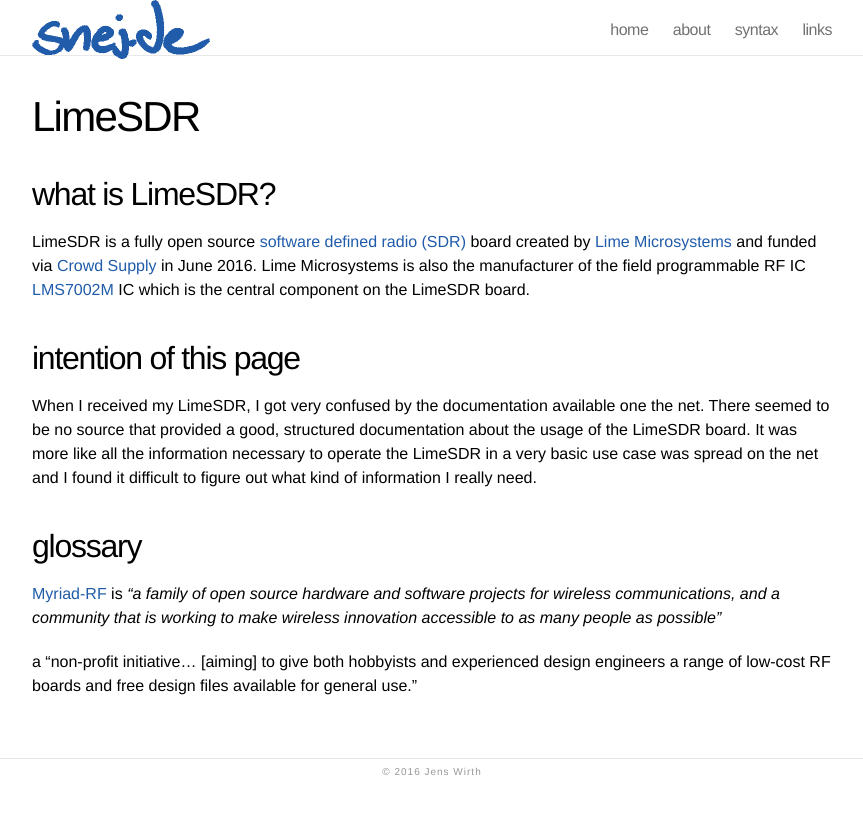
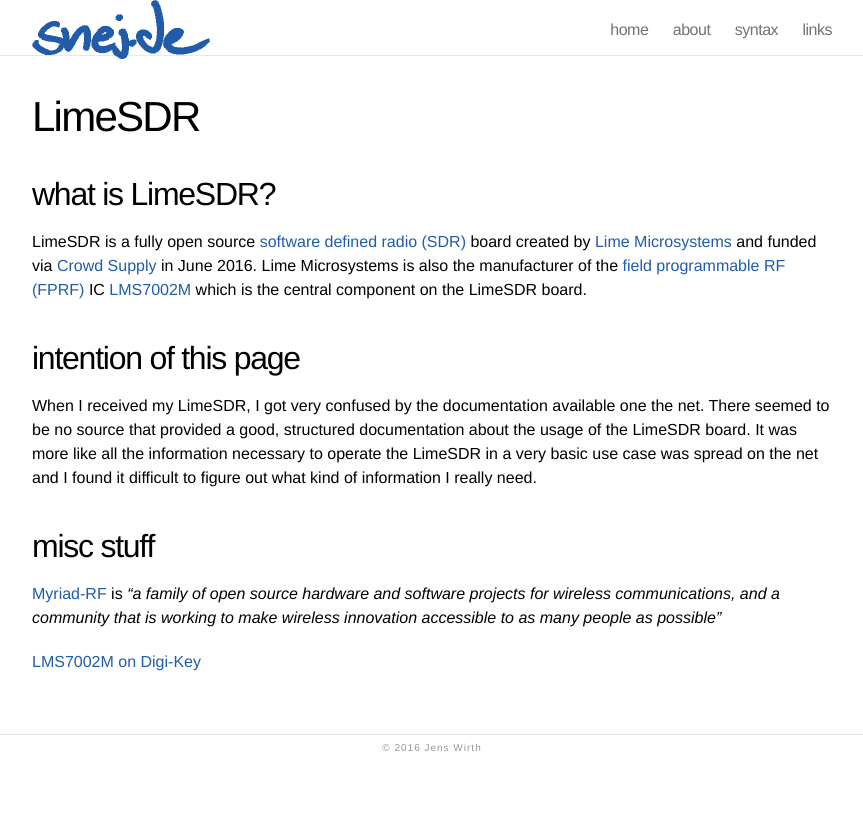
Before and after one commit to jewirth/jewirth.github.io, a Jekyll site: the page built from limesdr.md, in a window 1280 px wide. Shown: the top 814 px of the page, without its empty margins (208-1071 px from the left). Built offline with Jekyll 4.4.1, drawn with Linux system fonts in a browser that asks for light colours.

Commit message:
Update limesdr.md

```diff
--- a/limesdr.md
+++ b/limesdr.md
@@ -5,13 +5,12 @@
 ---
 
 # what is LimeSDR?
-LimeSDR is a fully open source [software defined radio (SDR)](https://en.wikipedia.org/wiki/Software-defined_radio) board created by [Lime Microsystems](http://www.limemicro.com/) and funded via [Crowd Supply](https://www.crowdsupply.com/lime-micro/limesdr) in June 2016. Lime Microsystems is also the manufacturer of the field programmable RF IC [LMS7002M](http://www.limemicro.com/products/field-programmable-rf-ics-lms7002m/) IC which is the central component on the LimeSDR board.
+LimeSDR is a fully open source [software defined radio (SDR)](https://en.wikipedia.org/wiki/Software-defined_radio) board created by [Lime Microsystems](http://www.limemicro.com/) and funded via [Crowd Supply](https://www.crowdsupply.com/lime-micro/limesdr) in June 2016. Lime Microsystems is also the manufacturer of the [field programmable RF (FPRF)](https://en.wikipedia.org/wiki/Field_Programmable_RF) IC [LMS7002M](http://www.limemicro.com/products/field-programmable-rf-ics-lms7002m/) which is the central component on the LimeSDR board.
 
 # intention of this page
 When I received my LimeSDR, I got very confused by the documentation available one the net. There seemed to be no source that provided a good, structured documentation about the usage of the LimeSDR board. It was more like all the information necessary to operate the LimeSDR in a very basic use case was spread on the net and I found it difficult to figure out what kind of information I really need.
 
-# glossary
-
+# misc stuff
 [Myriad-RF](https://github.com/myriadrf) is *"a family of open source hardware and software projects for wireless communications, and a community that is working to make wireless innovation accessible to as many people as possible"*
 
-a "non-profit initiative... [aiming] to give both hobbyists and experienced design engineers a range of low-cost RF boards and free design files available for general use."
+[LMS7002M on Digi-Key](https://www.digikey.de/product-detail/en/lime-microsystems-ltd/LMS7002M/1434-1003-ND/5012880)
```
